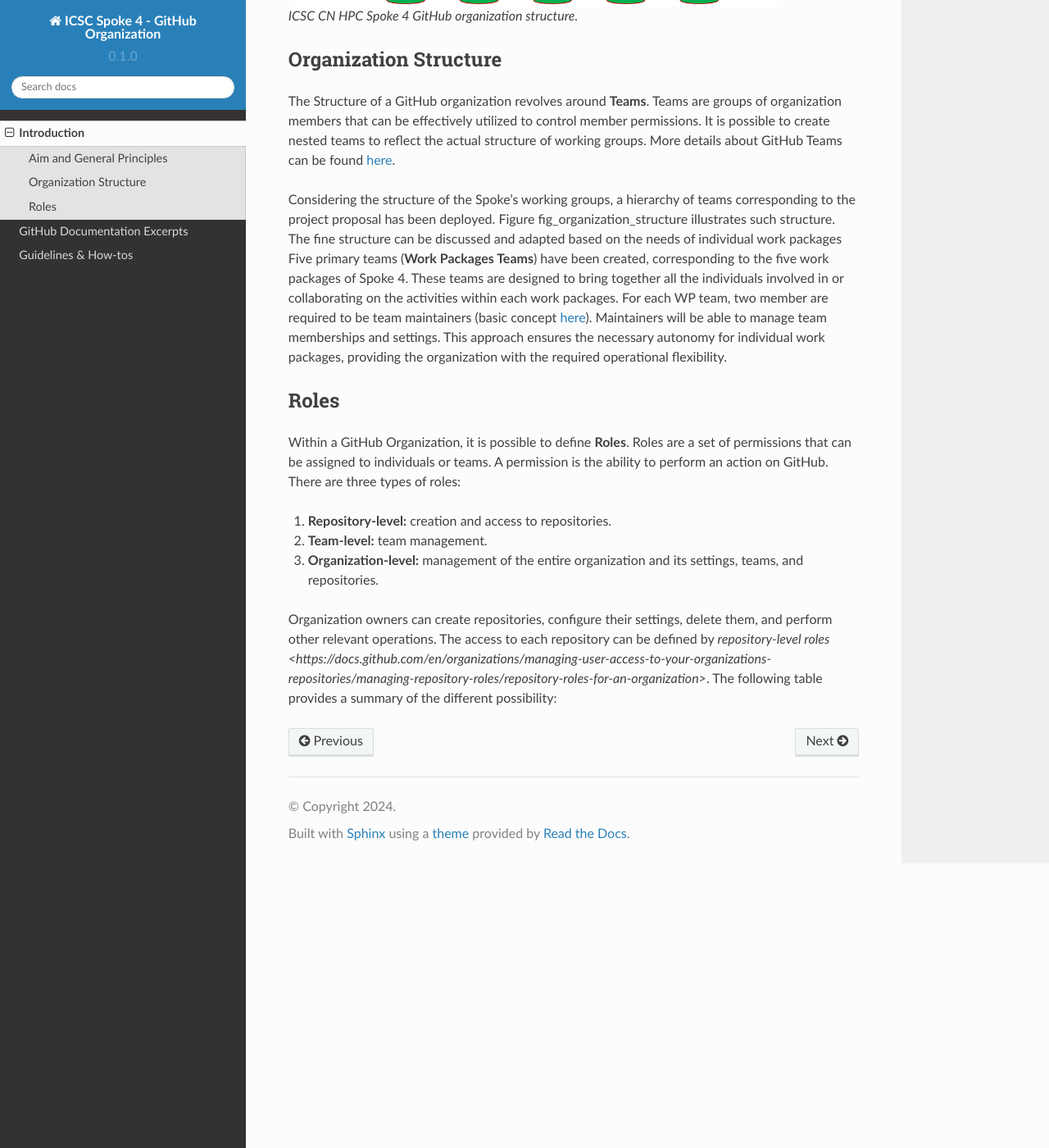
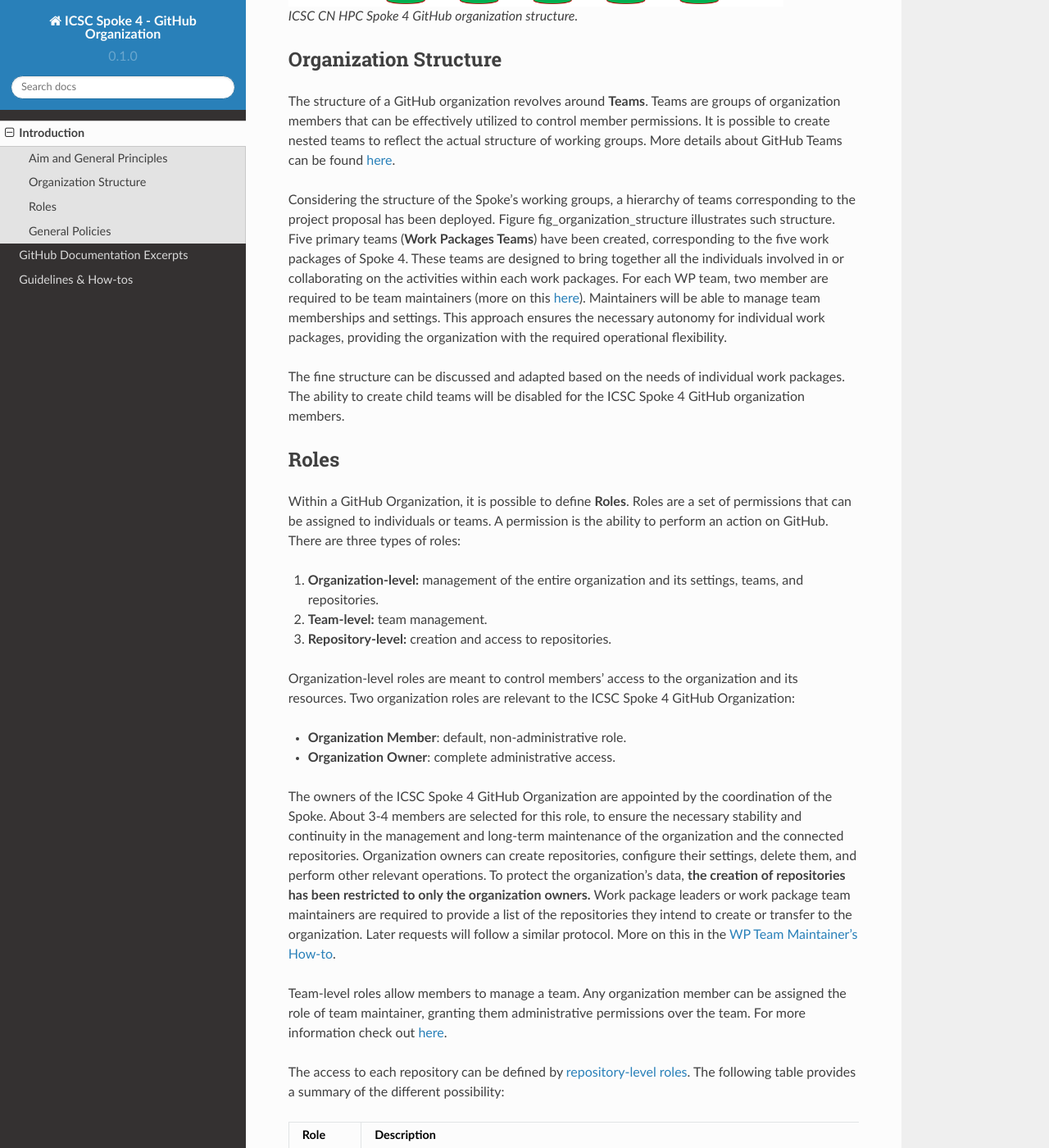
Before and after one commit to ICSC-CN-HPC-Spoke-4-Earth-Climate/documentation, a Sphinx documentation site: the page built from docs/source/introduction.rst, in a window 1280 px wide and 1400 px high, scrolled down 1210 px. Shown: the whole window at 82% size. Built offline with Sphinx 7.4.7 and the Read the Docs theme 2.0.0, drawn with Linux system fonts in a browser that asks for light colours; some of the changed text lies outside the part shown.

Commit message:
Added Introduction pt. 3

```diff
--- a/docs/source/introduction.rst
+++ b/docs/source/introduction.rst
@@ -63,7 +63,7 @@
 Organization Structure
 ----------------------
 
-The Structure of a GitHub organization revolves
+The structure of a GitHub organization revolves
 around **Teams**.
 Teams are groups of organization members that can be
 effectively utilized to control member permissions.
@@ -74,18 +74,21 @@
 Considering the structure of the Spoke's working groups,
 a hierarchy of teams corresponding to the project proposal has been deployed.
 Figure :ref:`fig_organization_structure` illustrates such structure.
-The fine structure can be discussed and adapted based on
-the needs of individual work packages
 Five primary teams (**Work Packages Teams**) have been created, corresponding to
 the five work packages of Spoke 4.
 These teams are designed to bring together all the individuals
 involved in or collaborating on the activities within
 each work packages.
 For each WP team, two member are required to be team maintainers
-(basic concept :ref:`here <par_team_maintainers>`).
+(more on this :ref:`here <par_team_maintainers>`).
 Maintainers will be able to manage team memberships and settings.
 This approach ensures the necessary autonomy for individual work packages,
 providing the organization with the required operational flexibility.
+
+The fine structure can be discussed and adapted based on
+the needs of individual work packages.
+The ability to create child teams will be disabled for the ICSC Spoke 4
+GitHub organization members.
 
 Roles
 -----
@@ -95,11 +98,68 @@
 A permission is the ability to perform an action on GitHub.
 There are three types of roles:
 
-1.	**Repository-level:** creation and access to repositories.
-2.	**Team-level:** team management.
-3.	**Organization-level:** management of the entire organization and its settings, teams, and repositories.
+#. **Organization-level:** management of the entire organization and its settings, teams, and repositories.
+#. **Team-level:** team management.
+#. **Repository-level:** creation and access to repositories.
 
+Organization-level roles are meant to control members' access
+to the organization and its resources.
+Two organization roles are relevant to the ICSC Spoke 4 GitHub Organization:
+
+* **Organization Member**: default, non-administrative role.
+* **Organization Owner**: complete administrative access.
+
+The owners of the ICSC Spoke 4 GitHub Organization are appointed
+by the coordination of the Spoke.
+About 3-4 members are selected for this role,
+to ensure the necessary stability and continuity in the management
+and long-term maintenance of the organization and the connected repositories.
 Organization owners can create repositories, configure their settings,
 delete them, and perform other relevant operations.
-The access to each repository can be defined by `repository-level roles <https://docs.github.com/en/organizations/managing-user-access-to-your-organizations-repositories/managing-repository-roles/repository-roles-for-an-organization>`.
+To protect the organization's data, **the creation of repositories
+has been restricted to only the organization owners.**
+Work package leaders or work package team maintainers are required to provide a list
+of the repositories they intend to create or transfer to the organization.
+Later requests will follow a similar protocol.
+More on this in the :ref:`WP Team Maintainer's How-to`.
+
+Team-level roles allow members to manage a team.
+Any organization member can be assigned the role of team maintainer,
+granting them administrative permissions over the team.
+For more information check out :ref:`here <par_team_maintainers>`.
+
+The access to each repository can be defined by
+`repository-level roles <https://docs.github.com/en/organizations/managing-user-access-to-your-organizations-repositories/managing-repository-roles/repository-roles-for-an-organization>`_.
 The following table provides a summary of the different possibility:
+
++----------+---------------------------------------------------------------------------------------------------+
+| Role     | Description                                                                                       |
++==========+===================================================================================================+
+| Read     | View the repo (for non-code contributors)                                                         |
++----------+---------------------------------------------------------------------------------------------------+
+| Triage   | NO write access. Manage issues, discussions, and pull requests                                    |
++----------+---------------------------------------------------------------------------------------------------+
+| Write    | Push to the repo (for active contributors)                                                        |
++----------+---------------------------------------------------------------------------------------------------+
+| Maintain | Manage the repository without access to sensitive or destructive actions (for project managers)   |
++----------+---------------------------------------------------------------------------------------------------+
+| Admin    | Full access to the repo, including sensitive and destructive actions (security settings/deletion) |
++----------+---------------------------------------------------------------------------------------------------+
+
+General Policies
+----------------
+
+* Throughout the project, the repositories can be kept private.
+  Therefore, it will be accessible only to the the development team
+  and accessible by the related 2nd level team.
+* At the end of the project the repository will be made public.
+  The scientific coordination of the project or the WP maintainers
+  can decide to make public part of the repository during the project lifetime.
+* The purpose of each repo is to contain and track the development of a defined,
+  independent set of programs designed to perform a specific task.
+  Considering the diverse needs of the developers involved in the Spoke,
+  a common layout is not strictly required.
+  Nevertheless, GitHub
+  `best practices <https://docs.github.com/en/repositories/creating-and-managing-repositories/best-practices-for-repositories>`_
+  are recommended, particularly the creation of a README file
+  specifying the purpose of the code contained in each repository.
```
